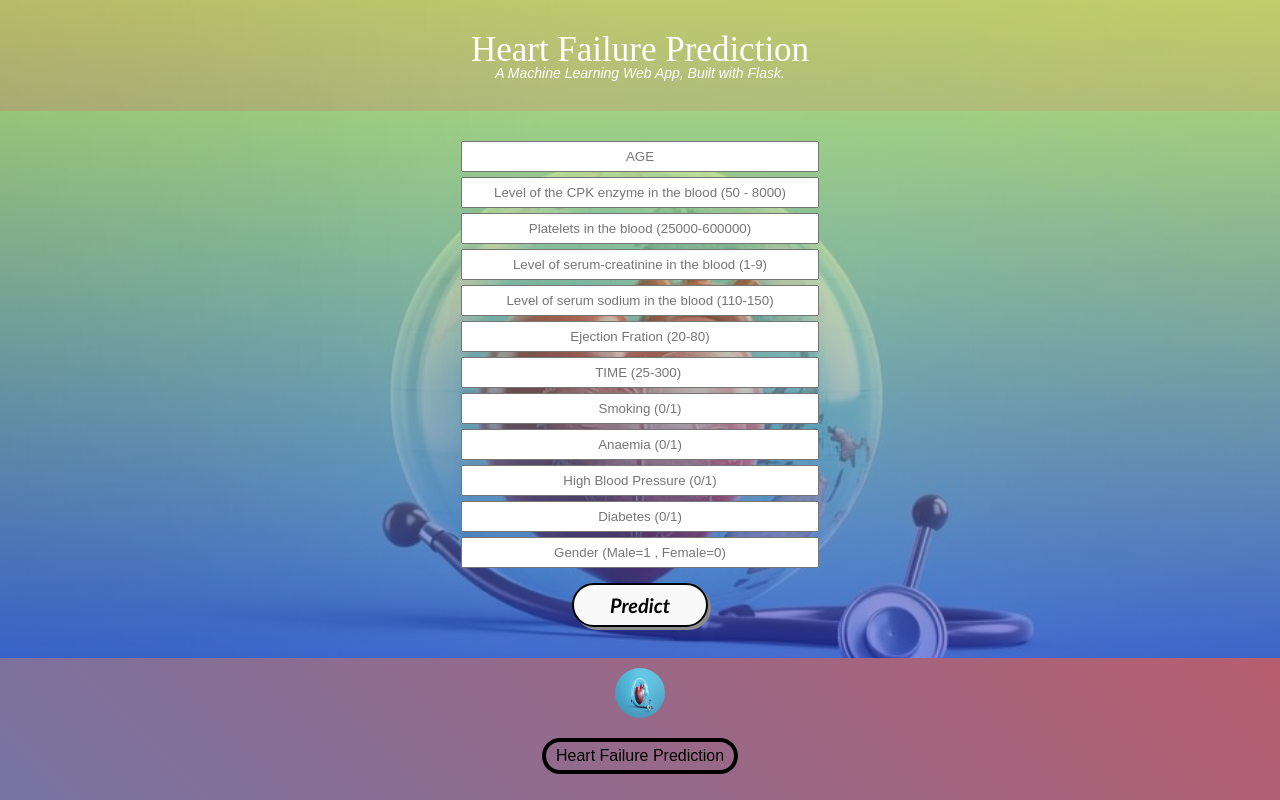
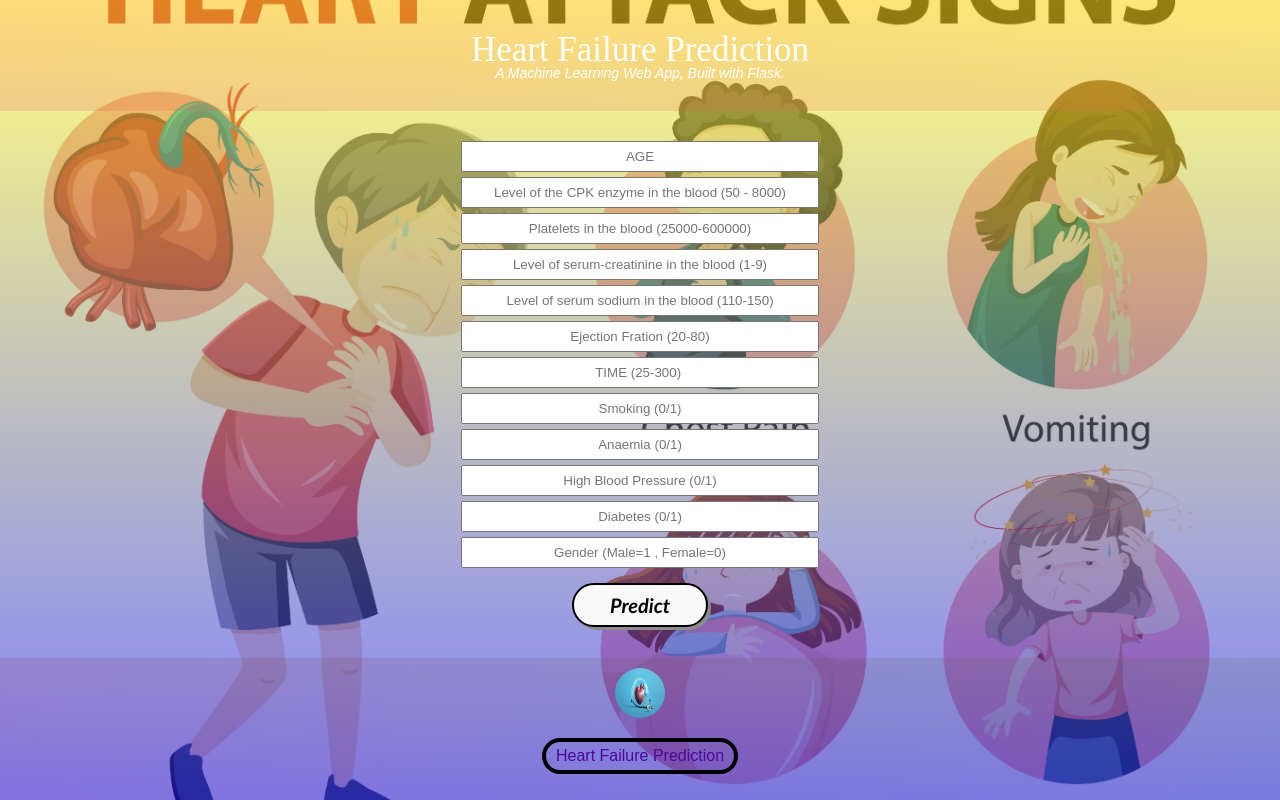
Before and after one commit to AbhishekSrivastava2701/Heart_Failure_Predictor, a Flask app: page / in a window 1280 px wide. Run offline with Flask 2, Linux system fonts and the light colour scheme; parts of the project's set-up code (start-up, migrations or seed data) failed here and were passed over.

Commit message:
Update styles.css

```diff
--- a/static/styles.css
+++ b/static/styles.css
@@ -1,7 +1,7 @@
 html {
     height: 100%;
     margin: 0;
-    background-image: linear-gradient( to bottom, rgba(255, 255, 0, 0.5), rgba(0, 0, 255, 0.5)), url("Heart_logo.jpg");
+    background-image: linear-gradient( to bottom, rgba(255, 255, 0, 0.5), rgba(0, 0, 255, 0.5)), url("a.jpg");
     height: 100%;
     padding: auto;
     background-position: center;
@@ -109,12 +109,12 @@ body {
 /* Footer */
 
 .footer {
-    flex-shrink: 0;
+    padding: 10px;
     position: relative;
-    padding: 10px;
-    background: linear-gradient(45deg, #7771ab, #5680bf, #F4483A);
+    background: linear-gradient(45deg, #ee81e5, #b711532d, #22b3462e);
     background-size: 500% 500%;
     animation: change-gradient 10s ease-in-out infinite;
+    color: #4d089a;
 }
 
 .footer-description {
```
